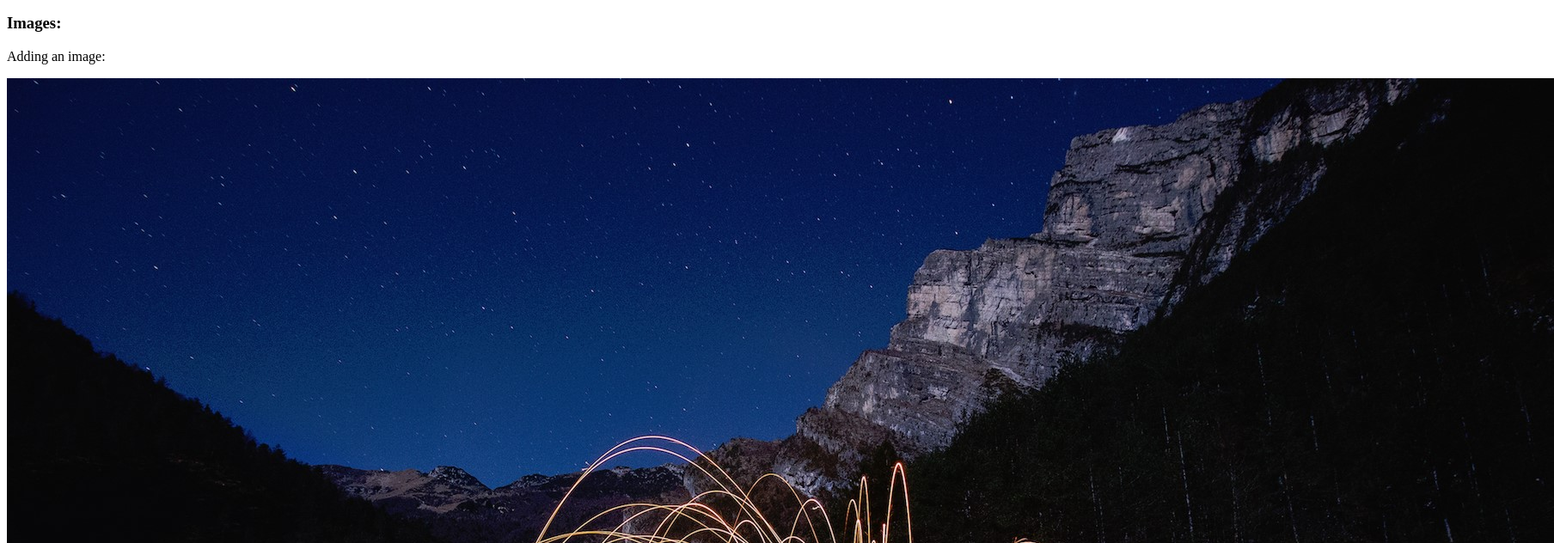
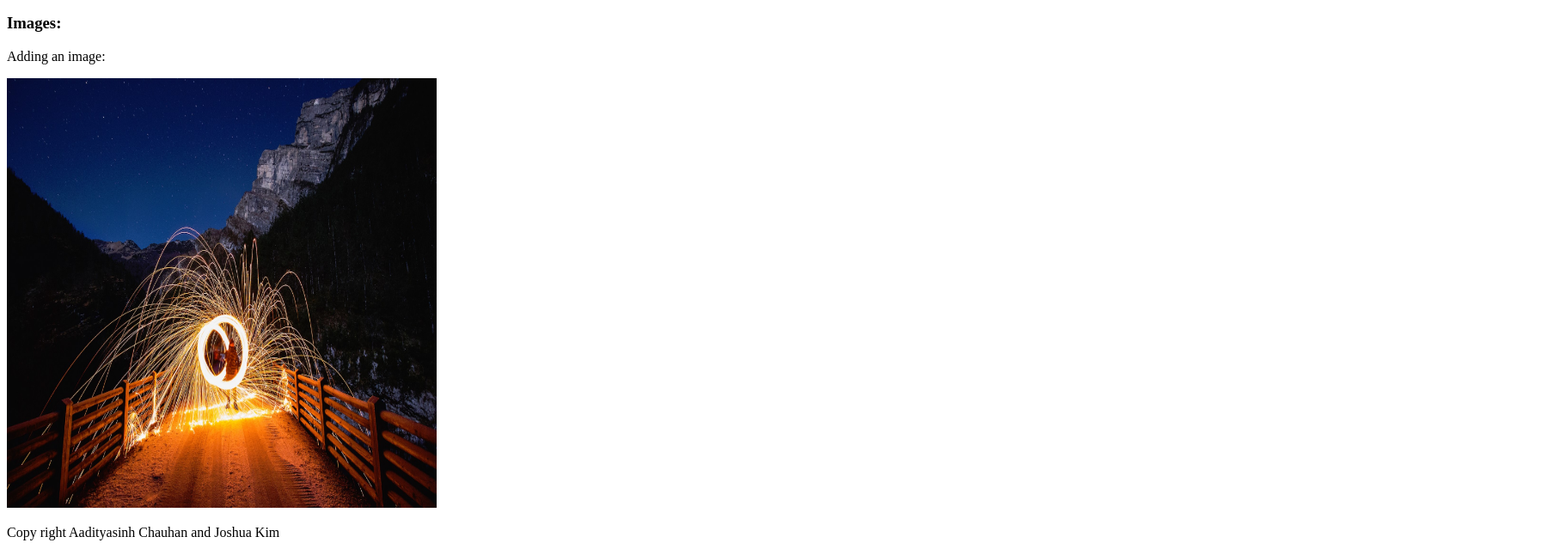
Before and after one commit to Joshua125r/Lab2, a plain HTML site: page news.html in a window 1280 px wide. Shown: the part 1080-1712 px from the top of the page at 86% size, 1808 px wide, since content can reach past the window. Drawn offline with Linux system fonts and the light colour scheme.

Commit message:
Resized news.html image

```diff
--- a/news.html
+++ b/news.html
@@ -130,7 +130,7 @@ Description : A simple HTML file.
 
 		<h3>Images:</h3>
         <p>Adding an image:</p>
-        <img src="images/example.jpg" alt="Example Image"> <!--Fix addressing issue-->
+        <img src="images/example.jpg" alt="Example Image" width="500" height="500px"> <!--Fix addressing issue-->
     </section>
 
     <footer>
```
